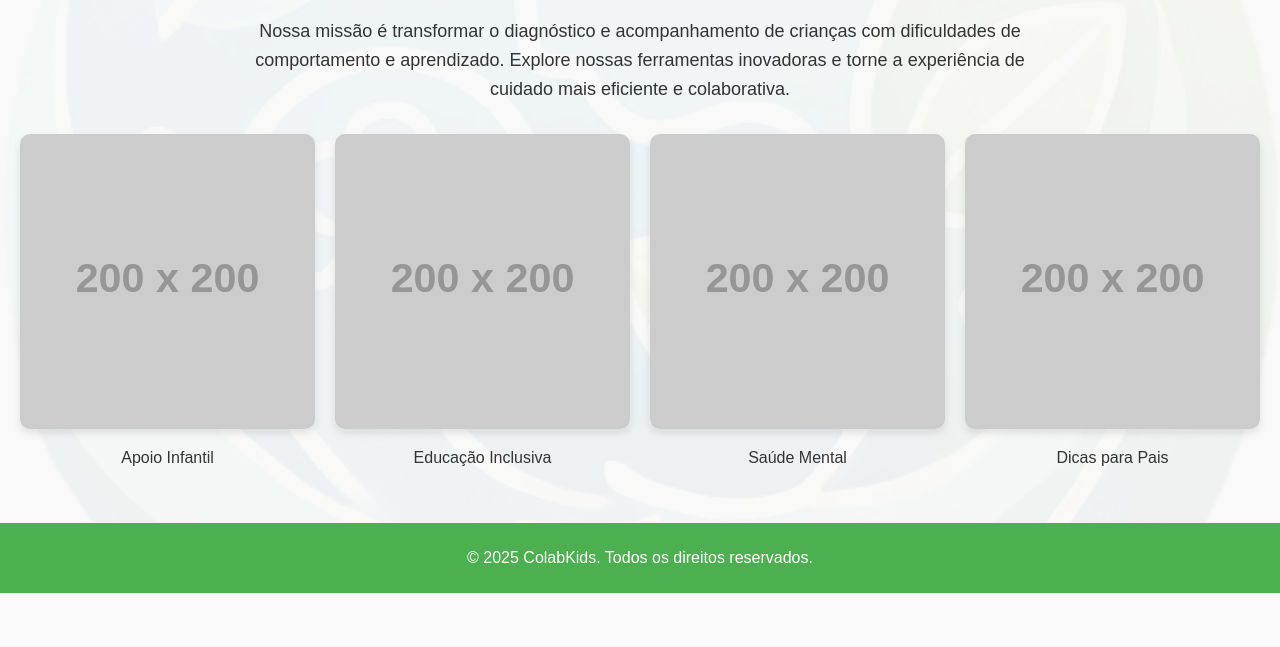
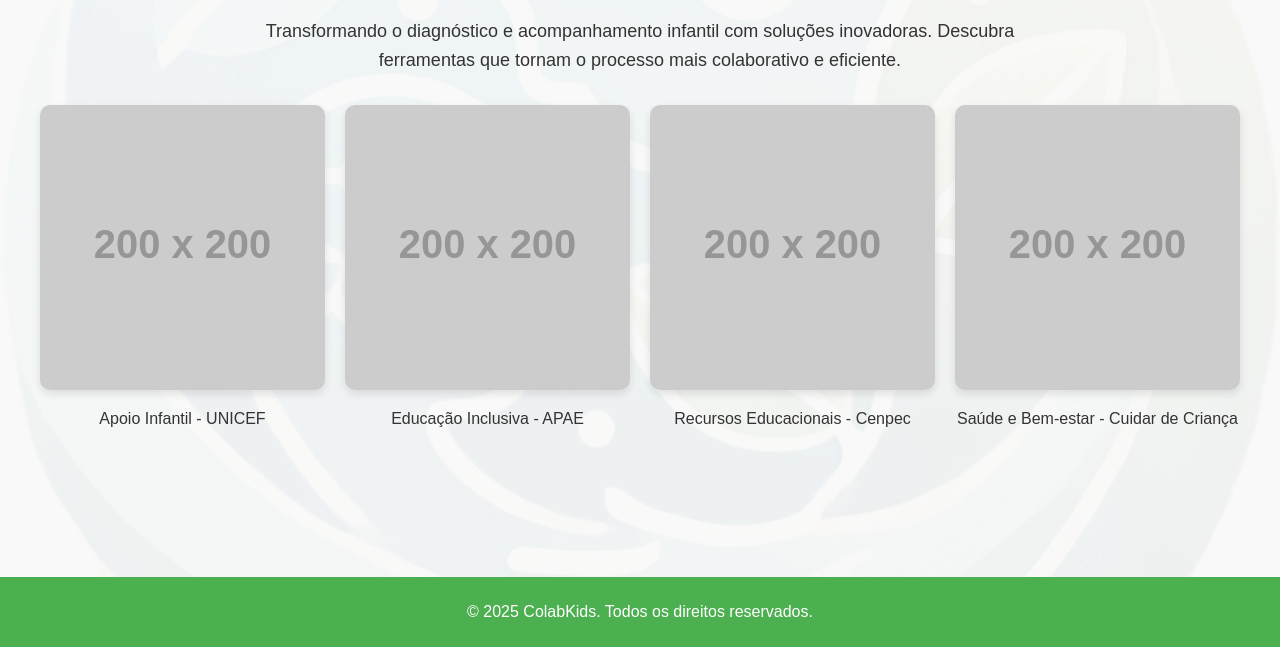
Before and after one commit to colabkids/colabkids.github.io, a plain HTML site: page index.html in a window 1280 px wide. Shown: the part 153-800 px from the top of the page. Drawn offline with Linux system fonts and the light colour scheme; placeholder pictures from the web are drawn by us.

Commit message:
Update index.html

```diff
--- a/index.html
+++ b/index.html
@@ -1,5 +1,5 @@
 <!DOCTYPE html>
-<html lang="en">
+<html lang="pt-BR">
 <head>
     <meta charset="UTF-8">
     <meta name="viewport" content="width=device-width, initial-scale=1.0">
@@ -12,7 +12,9 @@
             padding: 0;
             background-color: #f9f9f9;
             color: #333;
-            position: relative;
+            height: 100vh;
+            display: flex;
+            flex-direction: column;
         }
 
         body::before {
@@ -67,6 +69,7 @@
         }
 
         main {
+            flex: 1;
             padding: 20px;
             text-align: center;
             z-index: 1;
@@ -82,14 +85,15 @@
             font-size: 18px;
             line-height: 1.6;
             max-width: 800px;
-            margin: 0 auto;
+            margin: 0 auto 30px auto;
         }
 
         .image-grid {
             display: grid;
             grid-template-columns: repeat(auto-fit, minmax(200px, 1fr));
             gap: 20px;
-            margin-top: 30px;
+            margin: 0 auto;
+            max-width: 1200px;
         }
 
         .image-grid a {
@@ -108,7 +112,6 @@
             padding: 10px 0;
             background-color: #4CAF50;
             color: white;
-            margin-top: 20px;
         }
 
     </style>
@@ -130,24 +133,24 @@
 
     <main>
         <h1 class="main-title">Bem-vindo ao ColabKids!</h1>
-        <p class="main-description">Nossa missão é transformar o diagnóstico e acompanhamento de crianças com dificuldades de comportamento e aprendizado. Explore nossas ferramentas inovadoras e torne a experiência de cuidado mais eficiente e colaborativa.</p>
+        <p class="main-description">Transformando o diagnóstico e acompanhamento infantil com soluções inovadoras. Descubra ferramentas que tornam o processo mais colaborativo e eficiente.</p>
 
         <div class="image-grid">
-            <a href="https://www.unicef.org" target="_blank">
+            <a href="https://www.unicef.org/brazil/" target="_blank">
                 <img src="https://via.placeholder.com/200" alt="Apoio Infantil">
-                <p>Apoio Infantil</p>
+                <p>Apoio Infantil - UNICEF</p>
             </a>
             <a href="https://www.apaesp.org.br" target="_blank">
                 <img src="https://via.placeholder.com/200" alt="Educação Inclusiva">
-                <p>Educação Inclusiva</p>
+                <p>Educação Inclusiva - APAE</p>
             </a>
-            <a href="https://www.who.int" target="_blank">
-                <img src="https://via.placeholder.com/200" alt="Saúde Mental">
-                <p>Saúde Mental</p>
+            <a href="https://www.cenpec.org.br" target="_blank">
+                <img src="https://via.placeholder.com/200" alt="Recursos Educacionais">
+                <p>Recursos Educacionais - Cenpec</p>
             </a>
-            <a href="https://www.childmind.org" target="_blank">
-                <img src="https://via.placeholder.com/200" alt="Dicas para Pais">
-                <p>Dicas para Pais</p>
+            <a href="https://www.cuidardecrianca.org.br" target="_blank">
+                <img src="https://via.placeholder.com/200" alt="Saúde e Bem-estar">
+                <p>Saúde e Bem-estar - Cuidar de Criança</p>
             </a>
         </div>
     </main>
```
